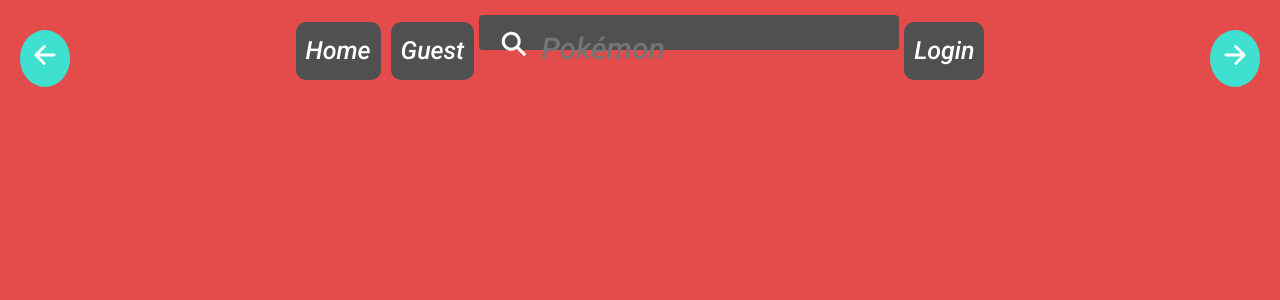
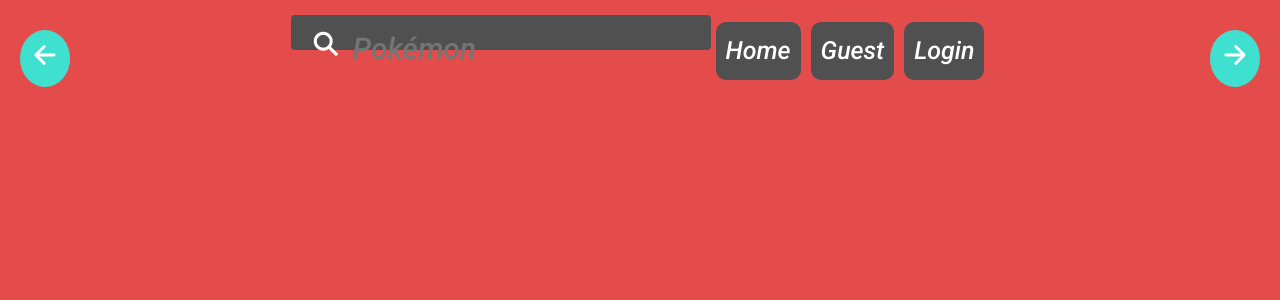
Before and after one commit to chuckkanoy/PokedexFrontEnd, a React (Create React App) app: page /home/captured/1 in a window 1280 px wide. Shown: the top 300 px of the page. Built offline with nearby package versions, Linux system fonts and the light colour scheme; the HTML template or start-up script is replaced by a standard one.

Commit message:
cleaned up code

```diff
--- a/src/components/home/home/Home.js
+++ b/src/components/home/home/Home.js
@@ -147,7 +147,7 @@ class Home extends Component {
   //search pokemon as user types in data
   searchPokemon = async (e, current) => {
     var link = ``;
-    if (this.props.match.params.name !== "") {
+    if (e !== "") {
       link = API_BASE_URL + `/pokemon?name=${e}&page=${current}`;
     } else {
       link = API_BASE_URL + `/pokemon?page=${current}`;
--- a/src/components/home/home/header/Header.js
+++ b/src/components/home/home/header/Header.js
@@ -71,10 +71,6 @@ class Header extends Component {
             </span>
           </Link>
         </span>
-        <Link to="/home">
-          <button>Home</button>
-        </Link>
-        {this.getUser()}
         {/* search bar */}
         <span className="searchBar">
           <ion-icon name="search-sharp"></ion-icon>
@@ -88,6 +84,10 @@ class Header extends Component {
           />
         </span>
         {/* Links to login and register pages */}
+        <Link to="/home">
+          <button>Home</button>
+        </Link>
+        {this.getUser()}
         {this.getLogin()}
         {/* forward button */}
         <span onClick={this.handleMoveRight}>
--- a/src/components/pokemon-detail/pokemon-detail/PokemonDetail.js
+++ b/src/components/pokemon-detail/pokemon-detail/PokemonDetail.js
@@ -1,7 +1,7 @@
 import React, { Component } from "react";
 import Type from "../../type/Type.js";
 import axios from "axios";
-import Graph from "../chart/graph/Graph.js";
+import Graph from "./chart/graph/Graph.js";
 import "./PokemonDetail.css";
 import { Link } from "react-router-dom";
 import { API_BASE_URL } from "../../../config.js";
```
Also changed, not shown: src/components/pokemon-detail/pokemon-detail/chart/bar/Bar.css (renamed from src/components/pokemon-detail/chart/bar/Bar.css), src/components/pokemon-detail/pokemon-detail/chart/bar/Bar.js (renamed from src/components/pokemon-detail/chart/bar/Bar.js), src/components/pokemon-detail/pokemon-detail/chart/graph/Graph.css (renamed from src/components/pokemon-detail/chart/graph/Graph.css), src/components/pokemon-detail/pokemon-detail/chart/graph/Graph.js (renamed from src/components/pokemon-detail/chart/graph/Graph.js).
